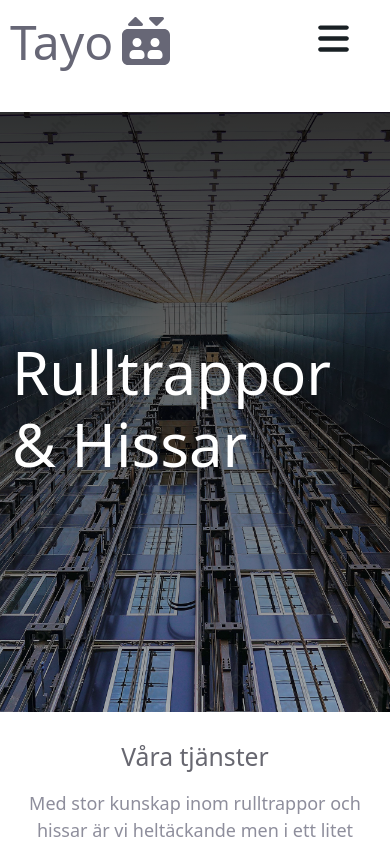
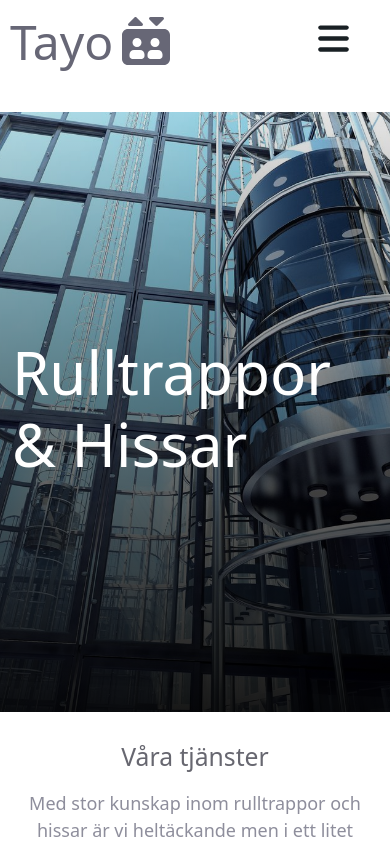
Before and after one commit to patrikyo/tayo-fe, a React (Create React App) app: page / in a window 390 px wide. Shown: the top 844 px of the page. Built offline with nearby package versions, Linux system fonts and the light colour scheme.

Commit message:
Improves responsive design and implements new pic

```diff
--- a/src/components/contact/Contact.css
+++ b/src/components/contact/Contact.css
@@ -87,7 +87,7 @@
     color: red;
 }
 
-@media screen and (max-width: 540px){
+@media screen and (max-width: 1000px){
     .contact {
         width: 100%;
         padding: 15% 15px;
--- a/src/components/hero/Hero.css
+++ b/src/components/hero/Hero.css
@@ -2,7 +2,7 @@
     height: 50rem;
     max-height: 600px;
     object-fit: contain;
-    background-image: linear-gradient(rgba(0,0,0,0.8), rgba(0,0,0,0.3)), url('../../assets/elevator.jpg');
+    background-image: linear-gradient(rgba(0,0,0,0.1), rgba(0,0,0,0.9)), url('../../assets/elevatorHero.jpeg');
     background-position: center;
     background-repeat: no-repeat;
     background-size: cover;
```
